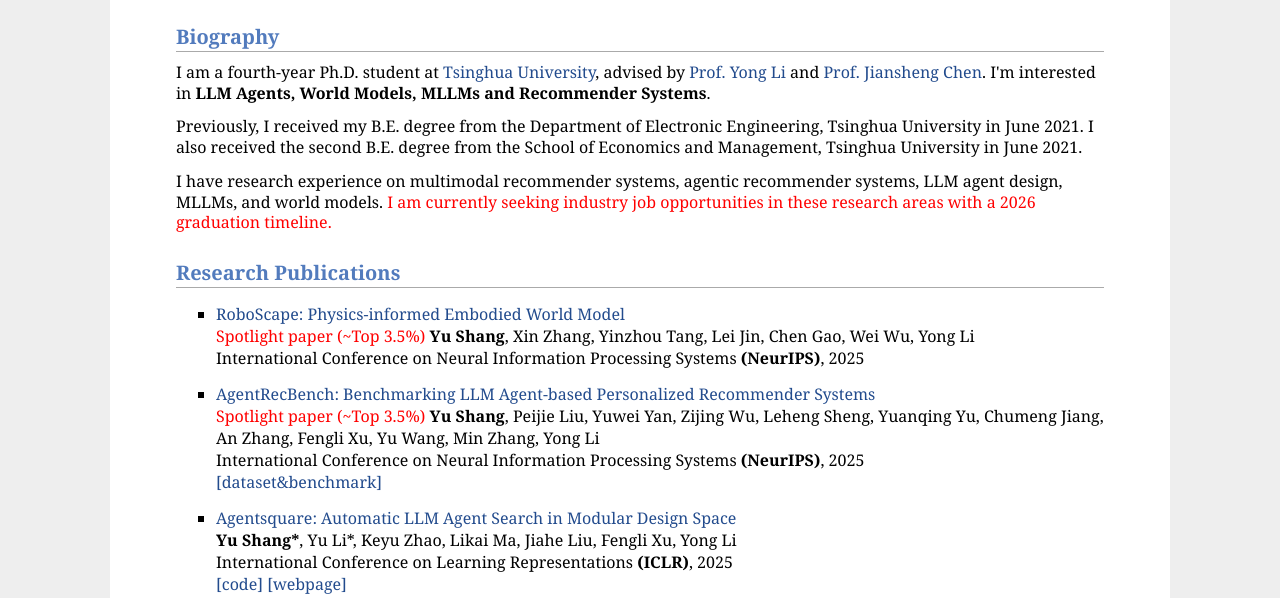
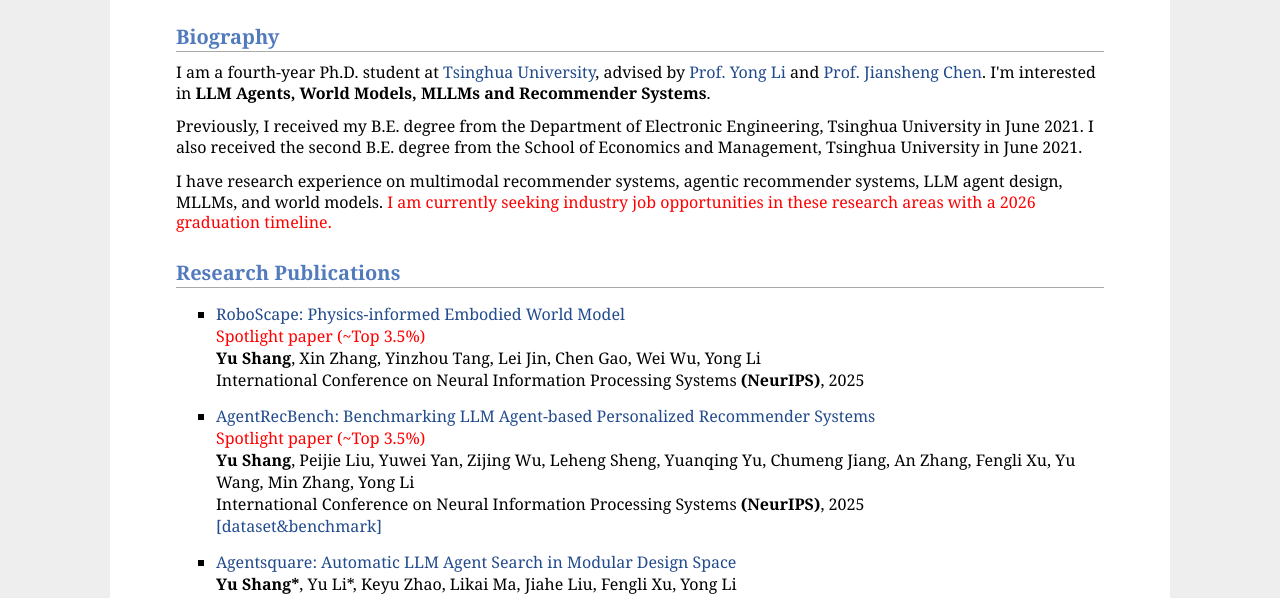
Before and after one commit to shangy21/shangy21.github.io, a plain HTML site: page index.html in a window 1280 px wide. Shown: the part 263-861 px from the top of the page. Drawn offline with Linux system fonts and the light colour scheme.

Commit message:
Update index.html

```diff
--- a/index.html
+++ b/index.html
@@ -44,14 +44,14 @@
 <ul>
 	<li>
         <a href='https://arxiv.org/abs/2506.23135'>RoboScape: Physics-informed Embodied World Model</a> <br>
-		<span style="color: red;">Spotlight paper (~Top 3.5%)</span>
+		<span style="color: red;">Spotlight paper (~Top 3.5%)</span> <br>
         <strong>Yu Shang</strong>, Xin Zhang, Yinzhou Tang, Lei Jin, Chen Gao, Wei Wu, Yong Li <br>
 		International Conference on Neural Information Processing Systems <strong>(NeurIPS)</strong>, 2025 <br>
     </li>
 
 	<li>
         <a href='https://arxiv.org/abs/2505.19623'>AgentRecBench: Benchmarking LLM Agent-based Personalized Recommender Systems</a> <br>
-		<span style="color: red;">Spotlight paper (~Top 3.5%)</span>
+		<span style="color: red;">Spotlight paper (~Top 3.5%)</span> <br>
         <strong>Yu Shang</strong>, Peijie Liu, Yuwei Yan, Zijing Wu, Leheng Sheng, Yuanqing Yu, Chumeng Jiang, An Zhang, Fengli Xu, Yu Wang, Min Zhang, Yong Li <br>
 		International Conference on Neural Information Processing Systems <strong>(NeurIPS)</strong>, 2025 <br>
     	<a href='https://huggingface.co/datasets/SGJQovo/AgentRecBench'>[dataset&benchmark]</a>
```
